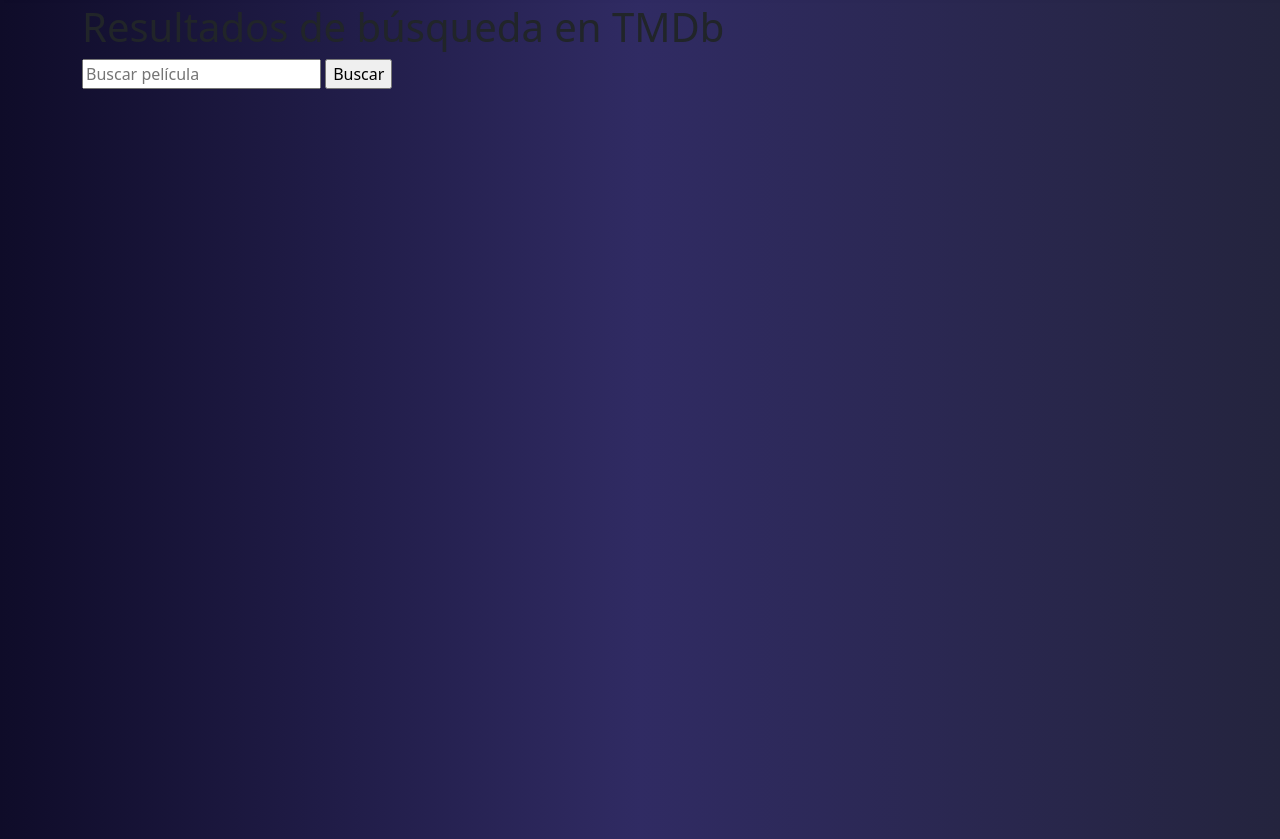
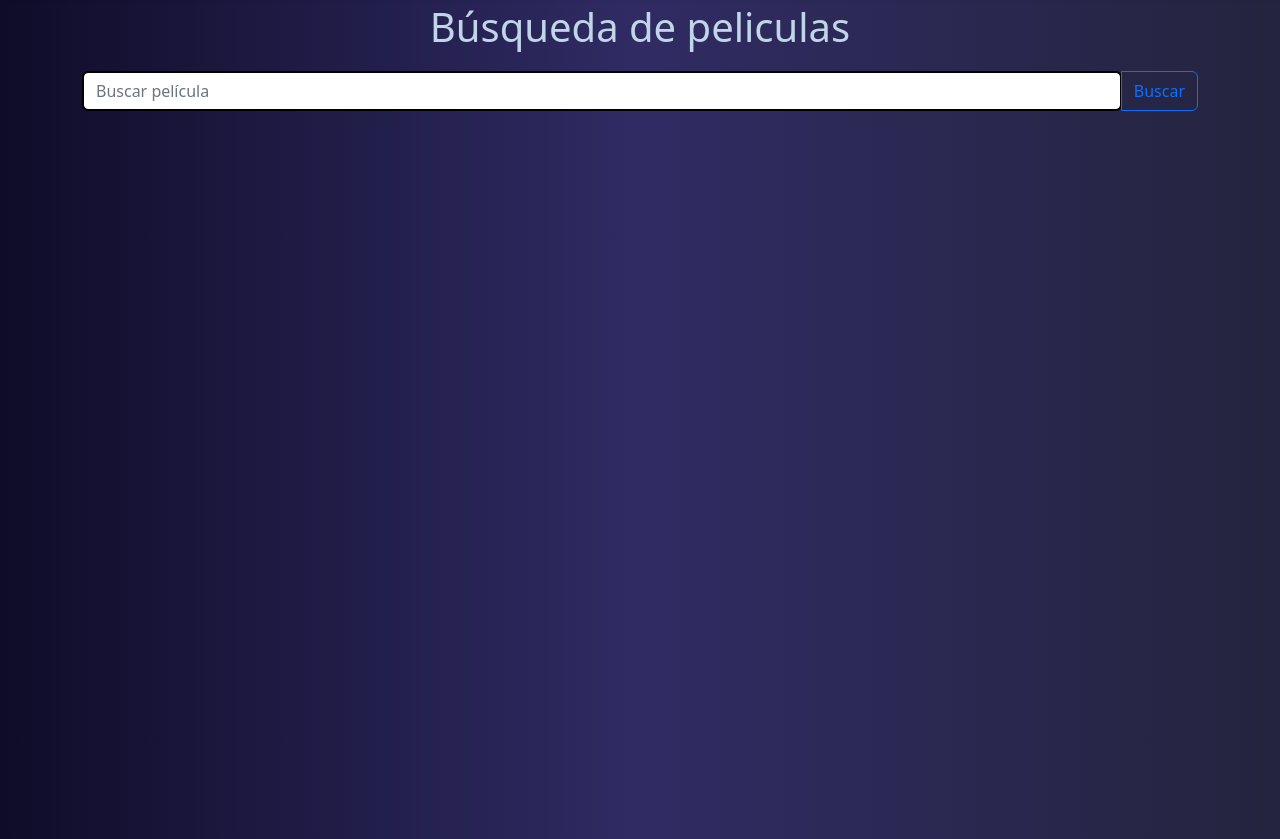
Before and after one commit to andresfr1409/BibliotecaDeCine, a Django app: page /buscar in a window 1280 px wide. Shown: the part 138-977 px from the top of the page. Run offline with Django 4.2, Linux system fonts and the light colour scheme.

Commit message:
se realizan mejoras en la interfaz de busqueda en el template buscar peliculas

```diff
--- a/peliculas/static/CSS/estilos.css
+++ b/peliculas/static/CSS/estilos.css
@@ -101,9 +101,19 @@
 }
 
 #DescripcionPelicula{
-    max-height: 4.6em;
+    max-height: 4.9em;
     overflow: hidden;
     text-overflow: ellipsis;
     white-space: normal;
     line-height: 1.2em;
 }
+
+h1{
+    text-align: center;
+    color: rgb(192, 213, 231);
+    margin-bottom: 20px;
+}
+
+#CajaBusqueda{
+    margin-bottom: 25px;
+}
--- a/peliculas/templates/paginas/buscar_peliculas.html
+++ b/peliculas/templates/paginas/buscar_peliculas.html
@@ -4,11 +4,13 @@
 
 {% block contenido %}
 
-<h1>Resultados de búsqueda en TMDb</h1>
+<h1>Búsqueda de peliculas</h1>
 <form method="post">
     {% csrf_token %}
-    <input type="text" name="termino_busqueda" placeholder="Buscar película">
-    <input type="submit" value="Buscar">
+    <div class="input-group" id="CajaBusqueda">
+        <input type="search" class="form-control rounded" name="termino_busqueda" placeholder="Buscar película" aria-label="Search" aria-describedby="search-addon" />
+        <button type="submit" class="btn btn-outline-primary">Buscar</button>
+    </div>
 </form>
 <div class="row row-cols-1 row-cols-md-5 g-4">
     {% for pelicula in resultados %}
```
